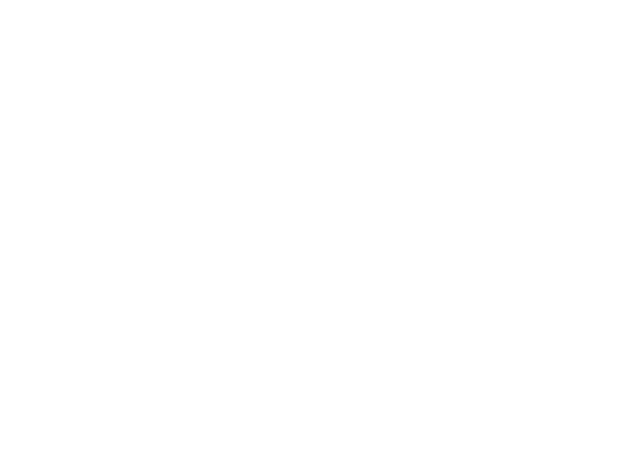
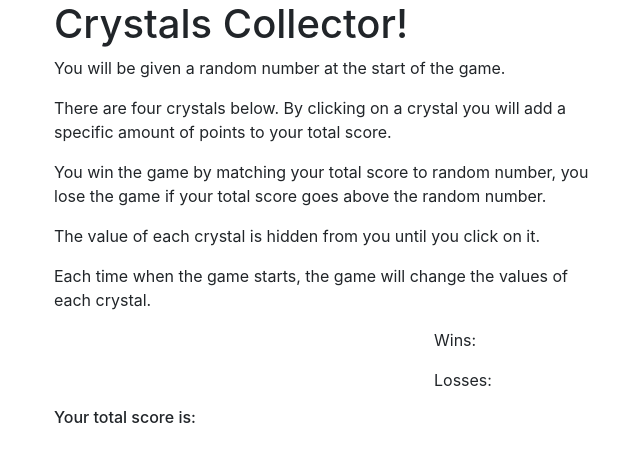
Before and after one commit to AshleyFreedenberg/unit-4-game, a plain HTML site: page index.html in a window 1280 px wide. Shown: the whole page, without its empty margins (31-671 px from the left). Drawn offline with nearby package versions, Linux system fonts and the light colour scheme.

Commit message:
Work from 2/24

```diff
--- a/assets/css/style.css
+++ b/assets/css/style.css
@@ -0,0 +1,23 @@
+.container {
+
+}
+
+#instructions {
+
+}
+
+#ranNum {
+
+}
+
+#score {
+
+}
+
+#crystals {
+
+}
+
+#guess {
+
+}
--- a/index.html
+++ b/index.html
@@ -1,14 +1,76 @@
 <!DOCTYPE html>
 <html lang="en">
+
 <head>
     <meta charset="UTF-8">
     <meta name="viewport" content="width=device-width, initial-scale=1.0">
     <meta http-equiv="X-UA-Compatible" content="ie=edge">
-    <title>Document</title>
+    <title>Crystals</title>
     <link rel="stylesheet" href="assets/css/reset.css">
+    <link rel="stylesheet" href="https://stackpath.bootstrapcdn.com/bootstrap/4.3.1/css/bootstrap.min.css"
+        integrity="sha384-ggOyR0iXCbMQv3Xipma34MD+dH/1fQ784/j6cY/iJTQUOhcWr7x9JvoRxT2MZw1T" crossorigin="anonymous">
     <link rel="stylesheet" href="assets/css/style.css">
 </head>
+
 <body>
+    <div class="container">
+        <div class="row">
+            <div class=col-md-12>
+                <h1>Crystals Collector!</h1>
+            </div>
+        </div>
+        <div class="row" id="instructions">
+            <div class="col-md-6">
+                <p>You will be given a random number at the start of the game.</p>
+                <p>There are four crystals below. By clicking on a crystal you will add a specific amount of points to
+                    your total score.</p>
+                <p>You win the game by matching your total score to random number, you lose the game if your total score
+                    goes above the random number.</p>
+                <p>The value of each crystal is hidden from you until you click on it.</p>
+                <p>Each time when the game starts, the game will change the values of each crystal.</p>
+            </div>
+        </div>
+        <div class="row">
+            <div class="col-md-4" id="ranNum">
 
+            </div>
+            <div class="col-md-2" id="score">
+                <div class="row">
+                    <div class="col-md-12">
+                        <p>Wins: </p>
+                    </div>
+                </div>
+                <div class="row">
+                    <div class="col-md-12">
+                        <p>Losses: </p>
+                    </div>
+                </div>
+            </div>
+        </div>
+        <div class="row">
+            <div class="col-md-12" id="crystals">
+
+            </div>
+        </div>
+        <div class="row">
+            <div class="col-md-5">
+                <h6>Your total score is:</h6>
+            </div>
+        </div>
+        <div class="row">
+            <div class="col-md-5" id="guess">
+
+            </div>
+        </div>
+    </div>
+
+
+
+
+
+
+
+    <script src="assets/javascript/game.js"></script>
 </body>
+
 </html>
```
Also changed, not shown: assets/images/BlueCrystal.png (added), assets/images/GreenCrystal.png (added), assets/images/PurpleCrystal.png (added), assets/images/TealCrystal.png (added), 3 other files.
